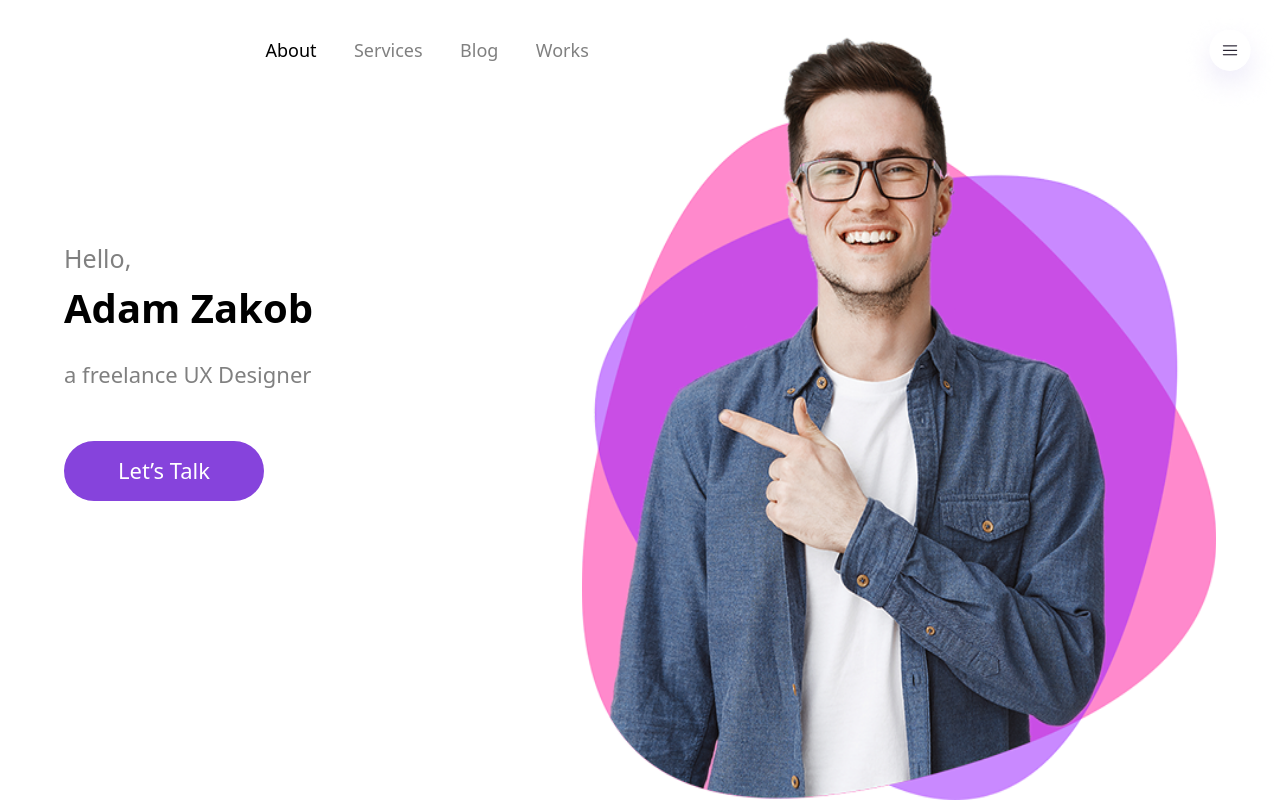
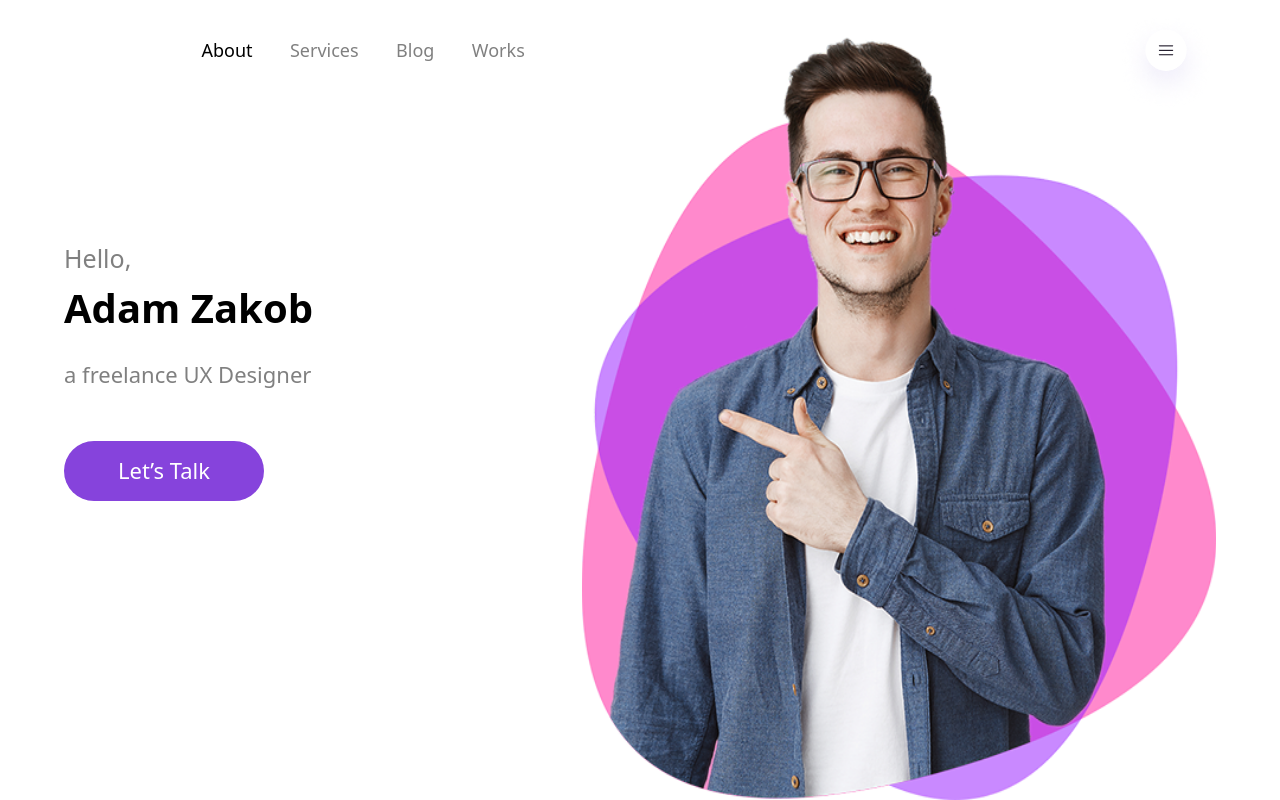
Before and after one commit to sabrina2801/howework, a website: page index.html in a window 1280 px wide. Shown: the top 800 px of the page. Drawn offline with nearby package versions, Linux system fonts and the light colour scheme.

Commit message:
homework

```diff
--- a/index.html
+++ b/index.html
@@ -9,7 +9,7 @@
 </head>
 <body>
 
-	<div class="navbar flex justify-between items-center w-[90%] ml-[10%]  h-[40px] mt-[30px]">
+	<div class="navbar flex justify-between items-center w-[90%] ml-[5%]  h-[40px] mt-[30px]">
 		<div class="text flex justify-between items-center w-[40%]">
 			<img src="./images/Group 31.png" alt="">
 		<h1 class='text-[18px] text-[black] ml-[100px]'>About</h1>
```
